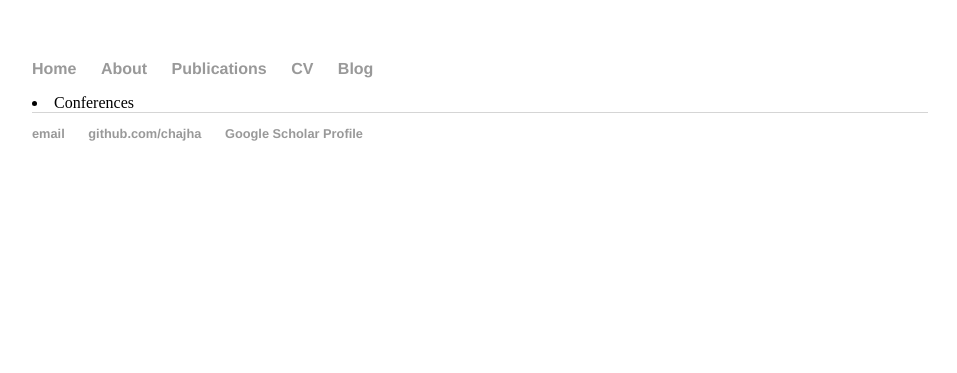
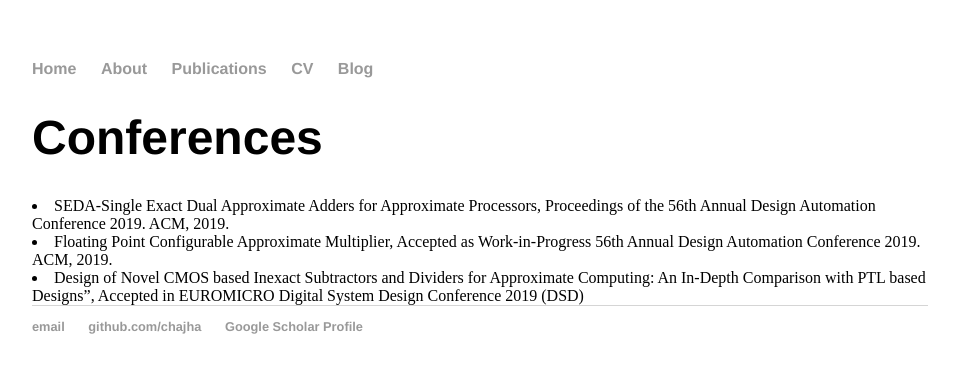
Before and after one commit to chajha/chajha.github.io, a Jekyll site: the page built from pages/publications.html, in a window 1280 px wide. Shown: the top 373 px of the page, without its empty margins (160-1117 px from the left). Built offline with Jekyll 4.4.1, drawn with Linux system fonts in a browser that asks for light colours.

Commit message:
Update publications.html

```diff
--- a/pages/publications.html
+++ b/pages/publications.html
@@ -3,6 +3,10 @@ layout: default
 title: Publications
 ---
 
+<h1> Conferences </h1>
+
 <list>
-  <li> Conferences
+  <li> SEDA-Single Exact Dual Approximate Adders for Approximate Processors, Proceedings of the 56th Annual Design Automation Conference 2019. ACM, 2019. </li>
+  <li> Floating Point Configurable Approximate Multiplier, Accepted as Work-in-Progress 56th Annual Design Automation Conference 2019. ACM, 2019. </li>
+  <li> Design of Novel CMOS based Inexact Subtractors and Dividers for Approximate Computing: An In-Depth Comparison with PTL based Designs”, Accepted in EUROMICRO Digital System Design Conference 2019 (DSD) </li>
 </list>
```
